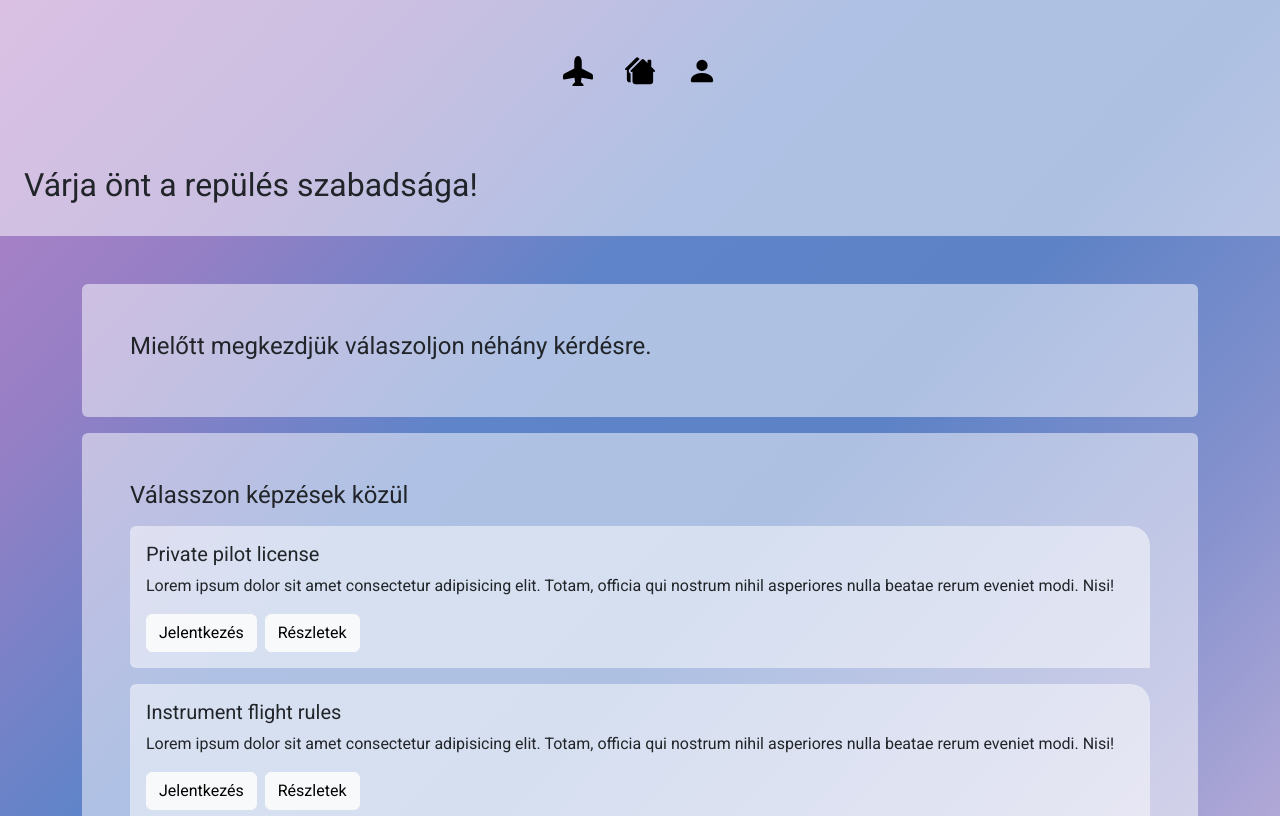
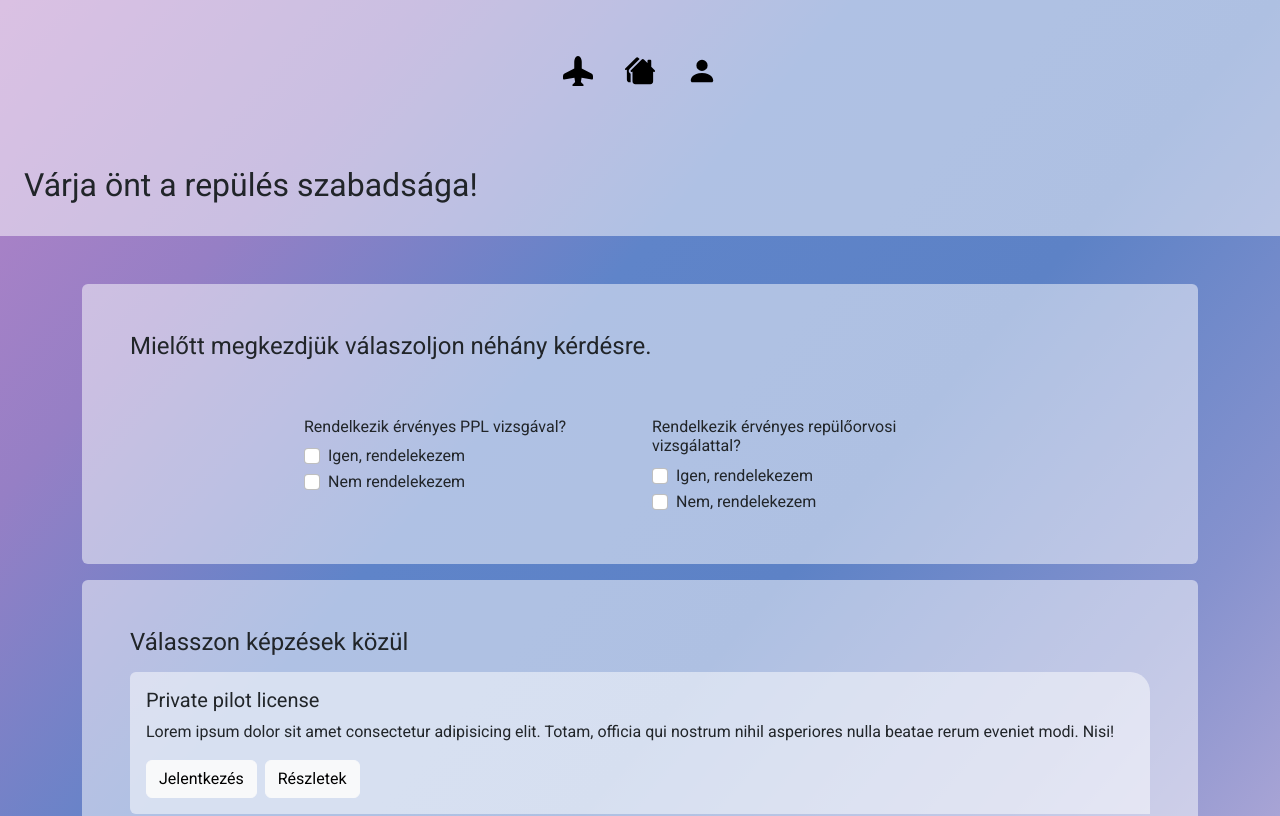
Before and after one commit to KisgyuriBeni/RepuloSuli, an Angular app: page /jelentkezes in a window 1280 px wide. Shown: the top 816 px of the page. Built offline with nearby package versions, Linux system fonts and the light colour scheme.

Commit message:
jelentkezes komp kerdesek frontend kesz

```diff
--- a/src/app/parts/jelentk/jelentk.component.html
+++ b/src/app/parts/jelentk/jelentk.component.html
@@ -4,10 +4,40 @@
 <div class="container">
     <div class="card p-5 mt-5 mb-3" id="qCard">
         <h4>Mielőtt megkezdjük válaszoljon néhány kérdésre.</h4>
-
+        <div class="row  justify-content-center mt-5">
+            <div class="col-4">
+                <h6>Rendelkezik érvényes PPL vizsgával?</h6>
+                <div class="form-check">
+                    <input class="form-check-input" type="checkbox" value="" id="haveppl">
+                    <label class="form-check-label" for="havepll">
+                      Igen, rendelekezem
+                    </label>
+                  </div>
+                <div class="form-check">
+                    <input class="form-check-input" type="checkbox" value="" id="donthaveppl">
+                    <label class="form-check-label" for="donthaveppl">
+                      Nem rendelekezem
+                    </label>
+                  </div>
+            </div>
+            <div class="col-4">
+                <h6>Rendelkezik érvényes repülőorvosi vizsgálattal?</h6>
+                <div class="form-check">
+                    <input class="form-check-input" type="checkbox" value="" id="haveflydoc">
+                    <label class="form-check-label" for="haveflydoc">
+                        Igen, rendelekezem
+                    </label>
+                  </div>
+                <div class="form-check">
+                    <input class="form-check-input" type="checkbox" value="" id="donthaveflydoc">
+                    <label class="form-check-label" for="donthaveflydoc">
+                        Nem, rendelekezem
+                    </label>
+                  </div>
+            </div>
+        </div>
     </div>
     <!-- modalok -->
-    <!-- Button trigger modal -->
     <div class="modal fade" id="PPL" tabindex="-1" aria-hidden="true">
       <div class="modal-dialog">
         <div class="modal-content p-2">
```
